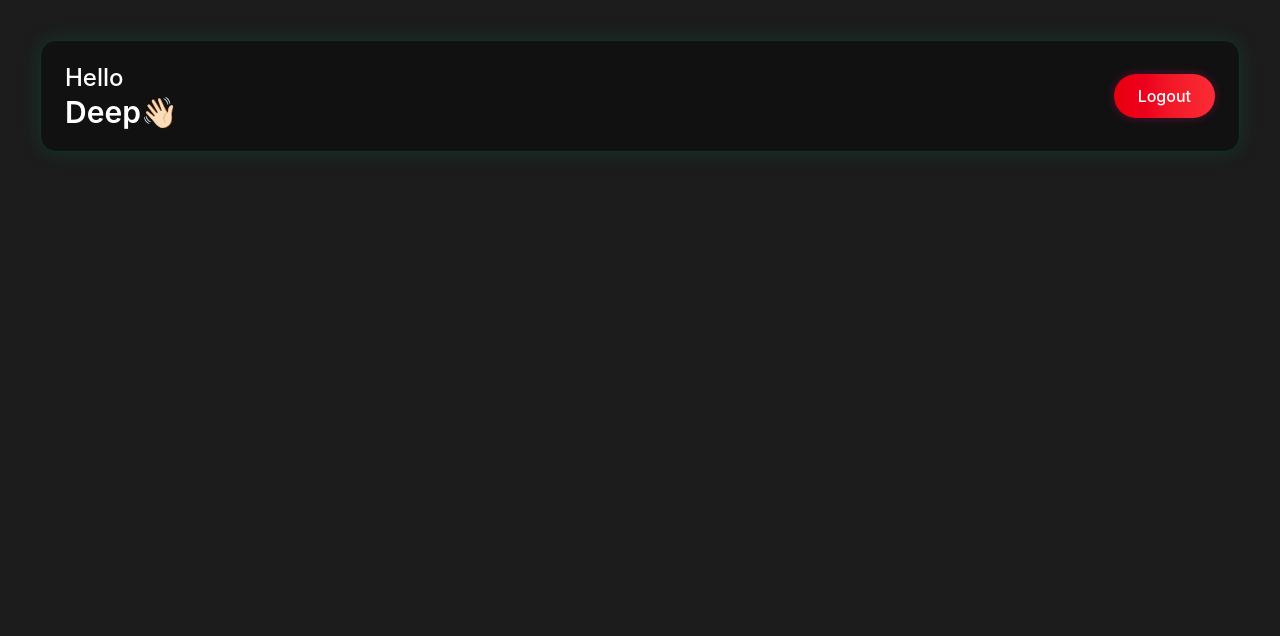
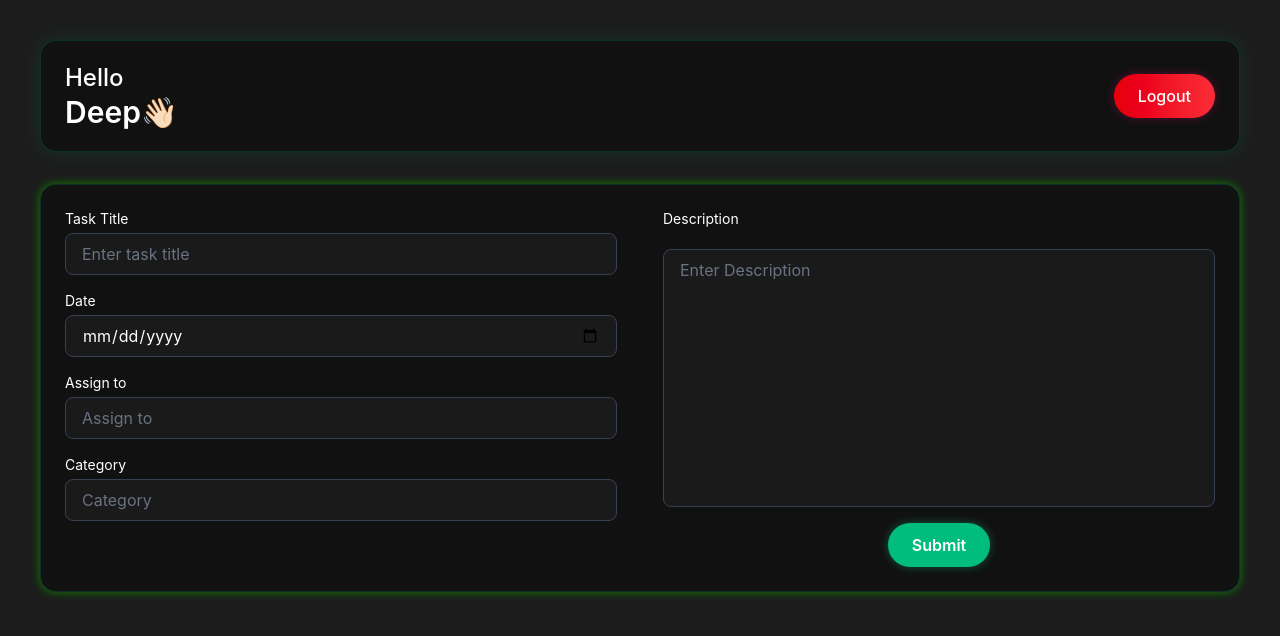
Before and after one commit to deepx-sh/taskflow, a React (Vite) app: page / in a window 1280 px wide. Shown: the top 636 px of the page. Built offline with nearby package versions, Linux system fonts and the light colour scheme.

Commit message:
feat: add CreateTask component to AdminDashboard

```diff
--- a/src/components/Dashboard/AdminDashboard.jsx
+++ b/src/components/Dashboard/AdminDashboard.jsx
@@ -1,12 +1,15 @@
-import React from 'react'
-import Header from '../../others/Header';
+import React from "react";
+import Header from "../../others/Header";
+import CreateTask from "../../others/CreateTask";
 
 const AdminDashboard = () => {
   return (
-      <div className='p-10 bg-[#1C1C1C] h-screen'>
-          <Header/>
+    <div className="p-10 bg-[#1C1C1C] h-screen  w-full">
+      <Header />
+      <CreateTask/>
+
     </div>
-  )
-}
+  );
+};
 
-export default AdminDashboard
+export default AdminDashboard;
--- /dev/null
+++ b/src/others/CreateTask.jsx
@@ -0,0 +1,44 @@
+import React from 'react'
+
+const CreateTask = () => {
+  return (
+     <div className="mt-8  p-6 bg-[#111] rounded-2xl border border-emerald-700/30 shadow-[0_0_10px_rgba(16.185,129,0.1)]">
+        <form className="flex flex-wrap gap-6 justify-between">
+          <div className="w-full md:w-[48%] flex flex-col gap-4">
+            <div>
+              <h3 className="text-sm text-gray-400 mb-1">Task Title</h3>
+              <input type="text" placeholder="Enter task title" className="w-full px-4 py-2 bg-[#1a1a1a] border border-gray-700 rounded-lg text-gray-200 placeholder-gray-500 focus:outline-none focus:ring-2 focus:ring-emerald-500 transition-all duration-200" />
+            </div>
+
+            <div>
+              <h3 className="text-sm text-gray-400 mb-1">Date</h3>
+              <input type="date" className="w-full px-4 py-2 bg-[#1a1a1a] border border-gray-700 rounded-lg text-gray-200 placeholder-gray-500 focus:outline-none focus:ring-2 focus:ring-emerald-500 transition-all duration-200"/>
+            </div>
+
+            <div>
+              <h3 className="text-sm text-gray-400 mb-1">Assign to</h3>
+              <input type="text" placeholder="Assign to" className="w-full px-4 py-2 bg-[#1a1a1a] border border-gray-700 rounded-lg text-gray-200 placeholder-gray-500 focus:outline-none focus:ring-2 focus:ring-emerald-500 transition-all duration-200"/>
+            </div>
+
+            <div>
+              <h3 className="text-sm text-gray-400 mb-1">Category</h3>
+              <input type="text" placeholder="Category" className="w-full px-4 py-2 bg-[#1a1a1a] border border-gray-700 rounded-lg text-gray-200 placeholder-gray-500 focus:outline-none focus:ring-2 focus:ring-emerald-500 transition-all duration-200" />
+            </div>
+          </div>
+
+          <div className="w-full md:w-[48%] flex flex-col gap-4">
+            <h3 className="text-sm text-gray-400 mb-1">Description</h3>
+            <textarea
+              cols={30}
+              rows={10}
+              placeholder="Enter Description"
+              className="w-full px-4 py-2 bg-[#1a1a1a] border border-gray-700 rounded-lg text-gray-200 placeholder-gray-500 resize-none focus:outline-none focus:ring-2 focus:ring-emerald-500 transition-all duration-200"
+            ></textarea>
+            <button type="submit" className="self-center bg-emerald-500 hover:bg-emerald-700 text-white font-semibold py-2.5 px-6 rounded-full transition-all duration-200 transform hover:scale-[1.03] active:scale-[0.97] shadow-[0_0_10px_rgba(16,185,129,0.4)]">Submit</button>
+          </div>
+        </form>
+      </div>
+  )
+}
+
+export default CreateTask
```
